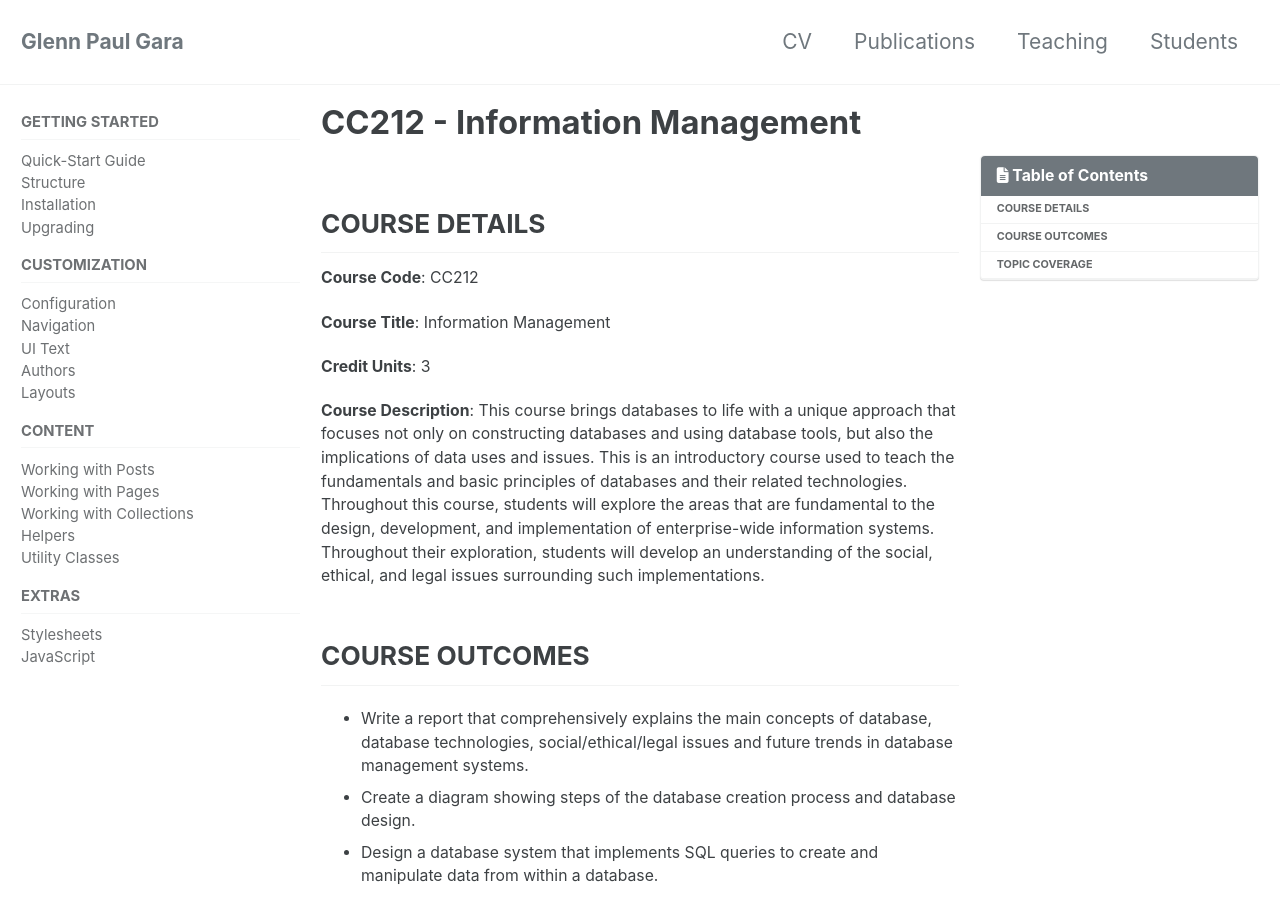
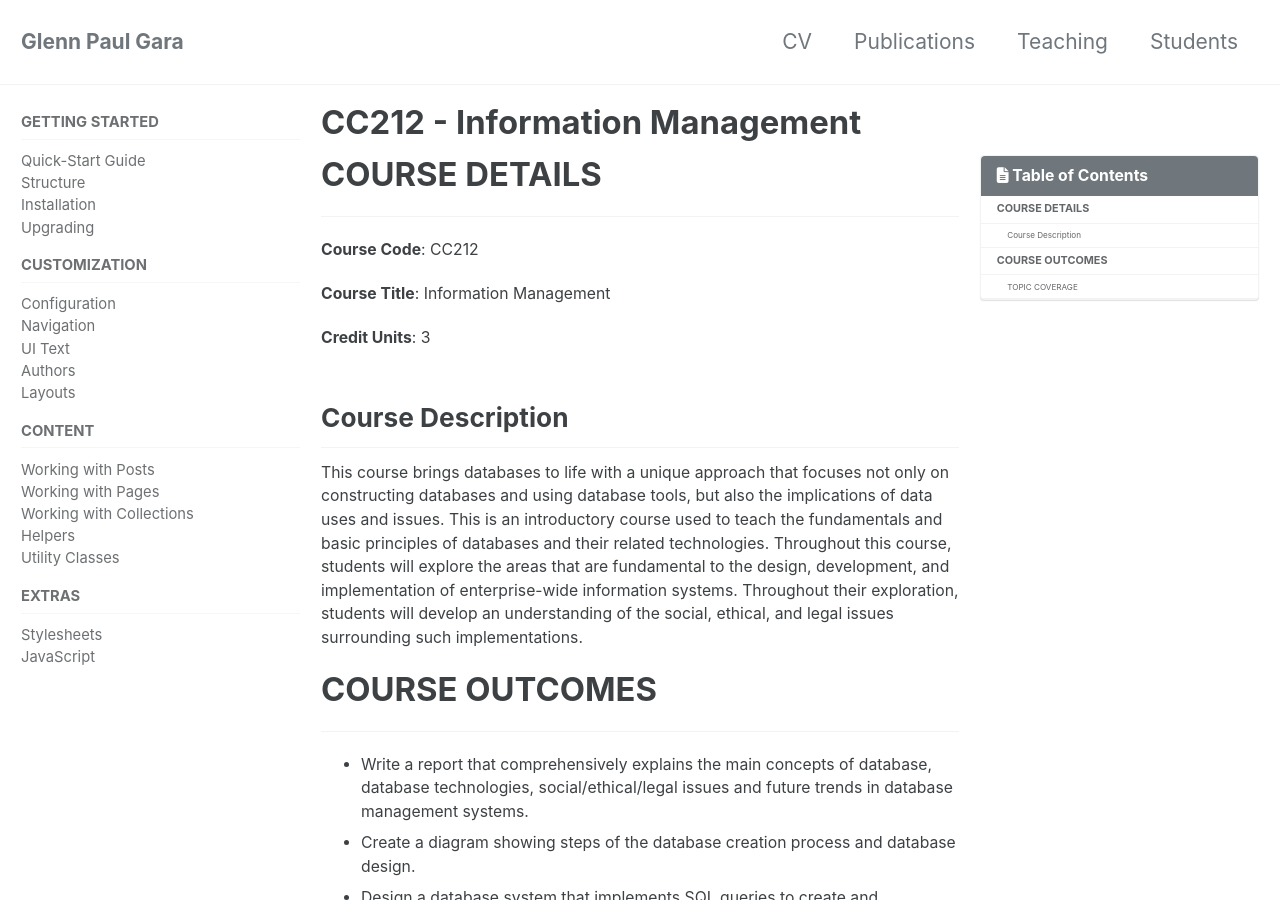
Before and after one commit to glenngara/glenngara.github.io, a Jekyll site: the page built from _pages/teaching/cc212/main.md, in a window 1280 px wide and 900 px high. Built offline with Jekyll 4.4.1, drawn with Linux system fonts in a browser that asks for light colours; cached includes are drawn as plain includes; nearby versions of some CDN libraries.

Commit message:
Update main.md

```diff
--- a/_pages/teaching/cc212/main.md
+++ b/_pages/teaching/cc212/main.md
@@ -8,7 +8,7 @@ toc: true
 toc_label: "Table of Contents"
 ---
 
-COURSE DETAILS
+# COURSE DETAILS
 ------
 **Course Code**: CC212
 
@@ -16,10 +16,11 @@ COURSE DETAILS
 
 **Credit Units**: 3
 
-**Course Description**: This course brings databases to life with a unique approach that focuses not only on constructing databases and using database tools, but also the implications of data uses and issues. This is an introductory course used to teach the fundamentals and basic principles of databases and their related technologies. Throughout this course, students will explore the areas that are fundamental to the design, development, and implementation of enterprise-wide information systems. Throughout their exploration, students will develop an understanding of the social, ethical, and legal issues surrounding such implementations.
+## Course Description
+This course brings databases to life with a unique approach that focuses not only on constructing databases and using database tools, but also the implications of data uses and issues. This is an introductory course used to teach the fundamentals and basic principles of databases and their related technologies. Throughout this course, students will explore the areas that are fundamental to the design, development, and implementation of enterprise-wide information systems. Throughout their exploration, students will develop an understanding of the social, ethical, and legal issues surrounding such implementations.
 
 
-COURSE OUTCOMES
+# COURSE OUTCOMES
 ------
 - Write a report that comprehensively explains the main concepts of database, database technologies, social/ethical/legal issues and future trends in database management systems.
 - Create a diagram showing steps of the database creation process and database design.
```
